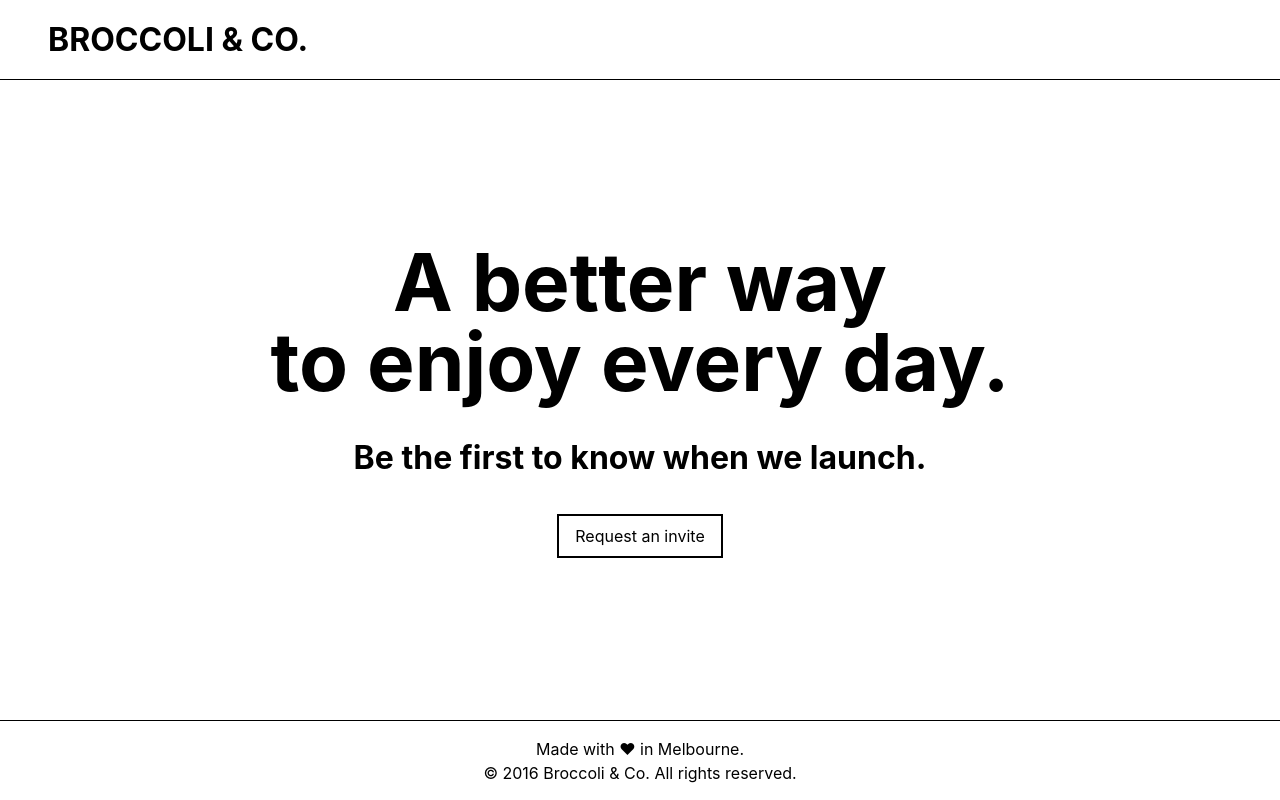
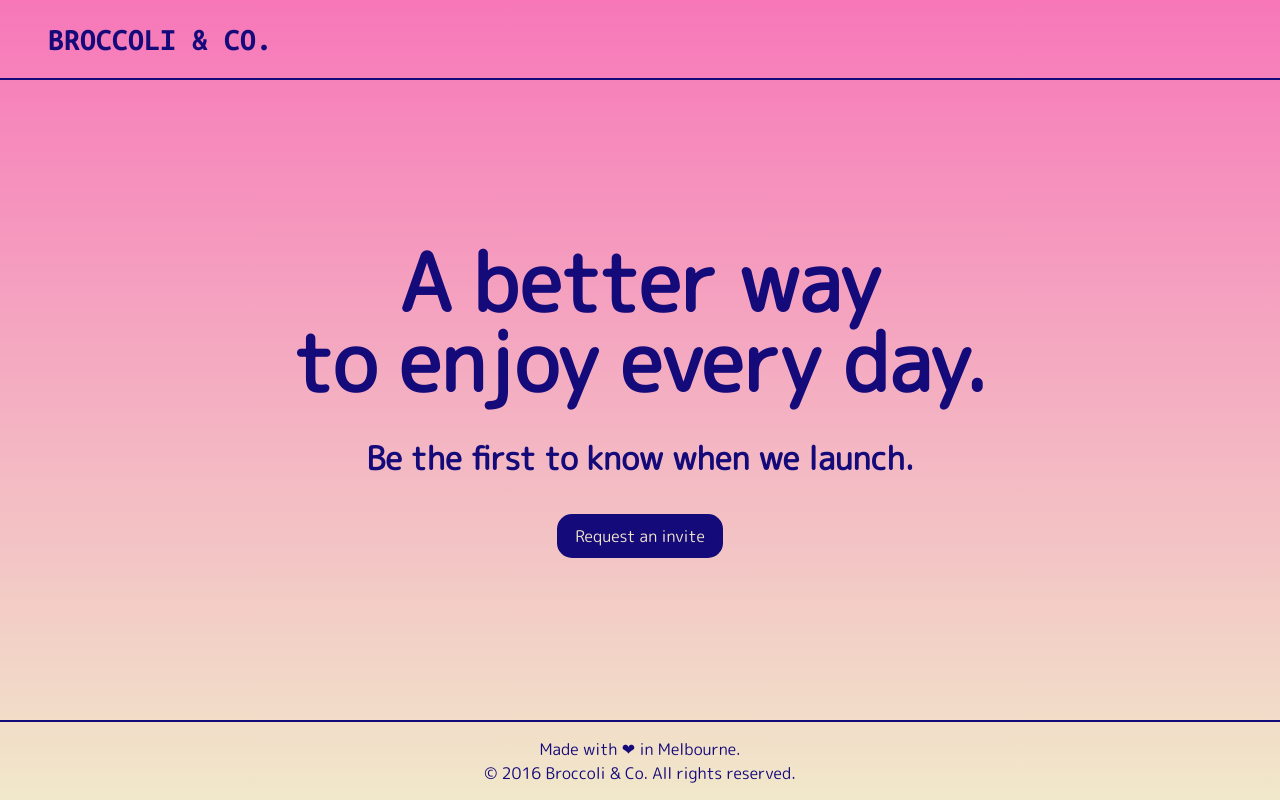
Before and after one commit to benmardana/broccoli-co, a React (Vite) app: page / in a window 1280 px wide. Built offline with nearby package versions, Linux system fonts and the light colour scheme.

Commit message:
adds styling

```diff
--- a/index.html
+++ b/index.html
@@ -6,6 +6,10 @@
   <link rel="icon" type="image/svg+xml" href="/seedling.svg" />
   <meta name="viewport" content="width=device-width, initial-scale=1.0" />
   <title>Broccoli & Co.</title>
+  <link rel="preconnect" href="https://fonts.googleapis.com">
+  <link rel="preconnect" href="https://fonts.gstatic.com" crossorigin>
+  <link href="https://fonts.googleapis.com/css2?family=M+PLUS+Rounded+1c&family=Ubuntu+Mono:wght@700&display=swap"
+    rel="stylesheet">
 </head>
 
 <body>
--- a/src/App.tsx
+++ b/src/App.tsx
@@ -1,5 +1,5 @@
 import Home from './pages/Home/Home';
-import './index.css';
+import './index.scss';
 
 const App = () => <Home />;
 
--- a/src/components/Dialog/dialog.module.scss
+++ b/src/components/Dialog/dialog.module.scss
@@ -1,4 +1,15 @@
-.dialog[open] {
-  padding: 0;
-  margin: auto;
+@use '../../styles/variables' as variables;
+
+.dialog {
+  color: inherit;
+  border-radius: 45px;
+
+  &::backdrop {
+    background: rgba(255, 255, 255, 0.5);
+  }
+
+  &[open] {
+    padding: 0;
+    margin: auto;
+  }
 }
--- a/src/index.css
+++ /dev/null
@@ -1,72 +0,0 @@
-/*
-  Adapted from Josh's Custom CSS Reset
-  https://www.joshwcomeau.com/css/custom-css-reset/
-*/
-/*
-  1. Use a more-intuitive box-sizing model.
-*/
-*,
-*::before,
-*::after {
-  box-sizing: border-box;
-}
-/*
-  2. Remove default margin
-*/
-* {
-  margin: 0;
-}
-/*
-  Typographic tweaks!
-  3. Add accessible line-height
-  4. Improve text rendering
-*/
-body {
-  line-height: 1.5;
-  -webkit-font-smoothing: antialiased;
-}
-/*
-  5. Improve media defaults
-*/
-img,
-picture,
-video,
-canvas,
-svg {
-  display: block;
-  max-width: 100%;
-  fill: currentColor;
-  height: auto;
-}
-/*
-  6. Remove built-in form typography styles
-*/
-input,
-button,
-textarea,
-select {
-  font: inherit;
-}
-/*
-  7. Avoid text overflows
-*/
-p,
-h1,
-h2,
-h3,
-h4,
-h5,
-h6 {
-  overflow-wrap: break-word;
-}
-/*
-  8. Create a root stacking context
-*/
-#root {
-  isolation: isolate;
-}
-
-body {
-  font-family: -apple-system, BlinkMacSystemFont, 'Segoe UI', Helvetica, Arial,
-    sans-serif, 'Apple Color Emoji', 'Segoe UI Emoji', 'Segoe UI Symbol';
-}
--- /dev/null
+++ b/src/index.scss
@@ -0,0 +1,113 @@
+@use './styles/variables' as variables;
+@use './styles/mixins' as mixins;
+
+/*
+  Adapted from Josh's Custom CSS Reset
+  https://www.joshwcomeau.com/css/custom-css-reset/
+*/
+/*
+  1. Use a more-intuitive box-sizing model.
+*/
+*,
+*::before,
+*::after {
+  box-sizing: border-box;
+}
+/*
+  2. Remove default margin
+*/
+* {
+  margin: 0;
+}
+/*
+  Typographic tweaks!
+  3. Add accessible line-height
+  4. Improve text rendering
+*/
+body {
+  line-height: 1.5;
+  -webkit-font-smoothing: antialiased;
+}
+/*
+  5. Improve media defaults
+*/
+img,
+picture,
+video,
+canvas,
+svg {
+  display: block;
+  max-width: 100%;
+  fill: currentColor;
+  height: auto;
+}
+/*
+  6. Remove built-in form typography styles
+*/
+input,
+button,
+textarea,
+select {
+  font: inherit;
+}
+/*
+  7. Avoid text overflows
+*/
+p,
+h1,
+h2,
+h3,
+h4,
+h5,
+h6 {
+  overflow-wrap: break-word;
+}
+/*
+  8. Create a root stacking context
+*/
+#root {
+  isolation: isolate;
+}
+
+body {
+  font-family: 'M PLUS Rounded 1c', sans-serif;
+  background: linear-gradient(
+    180deg,
+    variables.$accent 0%,
+    variables.$contrast 100%
+  );
+  color: variables.$primaryColor;
+}
+
+#root {
+  min-height: 100vh;
+  display: flex;
+  flex-direction: column;
+  justify-content: space-between;
+}
+
+h1 {
+  font-family: 'Ubuntu Mono', monospace;
+}
+
+button {
+  background-color: variables.$primaryColor;
+  padding: 8px 16px;
+  cursor: pointer;
+  border: 2px solid variables.$primaryColor;
+  color: variables.$contrast;
+  border-radius: 15px;
+  transition-duration: 0.2s;
+
+  &:hover {
+    background-color: transparent;
+    color: variables.$primaryColor;
+  }
+
+  &:disabled {
+    border-color: variables.$contrast;
+    background-color: variables.$contrast;
+    color: variables.$primaryColor;
+    cursor: progress;
+  }
+}
--- a/src/main.tsx
+++ b/src/main.tsx
@@ -1,7 +1,6 @@
 import React from 'react';
 import ReactDOM from 'react-dom/client';
 import App from './App.tsx';
-import './index.css';
 
 ReactDOM.createRoot(document.getElementById('root')!).render(
   <React.StrictMode>
--- a/src/pages/Home/home.module.scss
+++ b/src/pages/Home/home.module.scss
@@ -1,37 +1,5 @@
 @use '../../styles/mixins' as mixins;
-
-:global {
-  #root {
-    min-height: 100vh;
-    display: flex;
-    flex-direction: column;
-    justify-content: space-between;
-  }
-
-  button {
-    background-color: inherit;
-    padding: 4px 8px;
-    transition-duration: 0.2s;
-    cursor: pointer;
-    border: 2px solid black;
-
-    @include mixins.medium {
-      padding: 8px 16px;
-    }
-
-    &:hover {
-      background-color: black;
-      color: white;
-    }
-
-    &:disabled {
-      border-color: lightgrey;
-      background-color: lightgrey;
-      color: white;
-      cursor: progress;
-    }
-  }
-}
+@use '../../styles/variables' as variables;
 
 $medium-content-width: 1440px;
 $medium-inline-margin: 48px;
@@ -41,7 +9,7 @@ $medium-inline-margin: 48px;
   display: flex;
   align-items: center;
   justify-content: center;
-  border-bottom: 1px solid black;
+  border-bottom: 2px solid variables.$primaryColor;
 
   @include mixins.medium {
     .primaryHeading {
@@ -62,6 +30,7 @@ $medium-inline-margin: 48px;
   justify-content: center;
   align-items: center;
   text-align: center;
+  margin-block: 32px;
 
   & > * {
     margin-inline: 8px;
@@ -105,7 +74,7 @@ $medium-inline-margin: 48px;
   flex-direction: column;
   align-items: center;
   justify-content: center;
-  border-top: 1px solid black;
+  border-top: 2px solid variables.$primaryColor;
 }
 
 .dialog {
@@ -131,7 +100,7 @@ $medium-inline-margin: 48px;
   &::after {
     content: '';
     position: absolute;
-    border-block-start: 1px solid black;
+    border-block-start: 1px solid variables.$primaryColor;
     bottom: 0;
     left: 0;
     right: 0;
@@ -160,11 +129,15 @@ $medium-inline-margin: 48px;
   input {
     font-size: 16px;
     padding: 6px;
-    border-radius: 0;
+    border-radius: 5px;
     border: 1px solid grey;
 
     &:not(:first-of-type) {
       margin-block-start: 16px;
+    }
+
+    &:focus-visible {
+      outline-color: variables.$accent;
     }
   }
 
--- /dev/null
+++ b/src/styles/variables.scss
@@ -0,0 +1,3 @@
+$primaryColor: #150a7a;
+$accent: #f777b9;
+$contrast: #f1e8ca;
```
Also changed, not shown: 1 other file (tests, documents, lock files or other folders).
